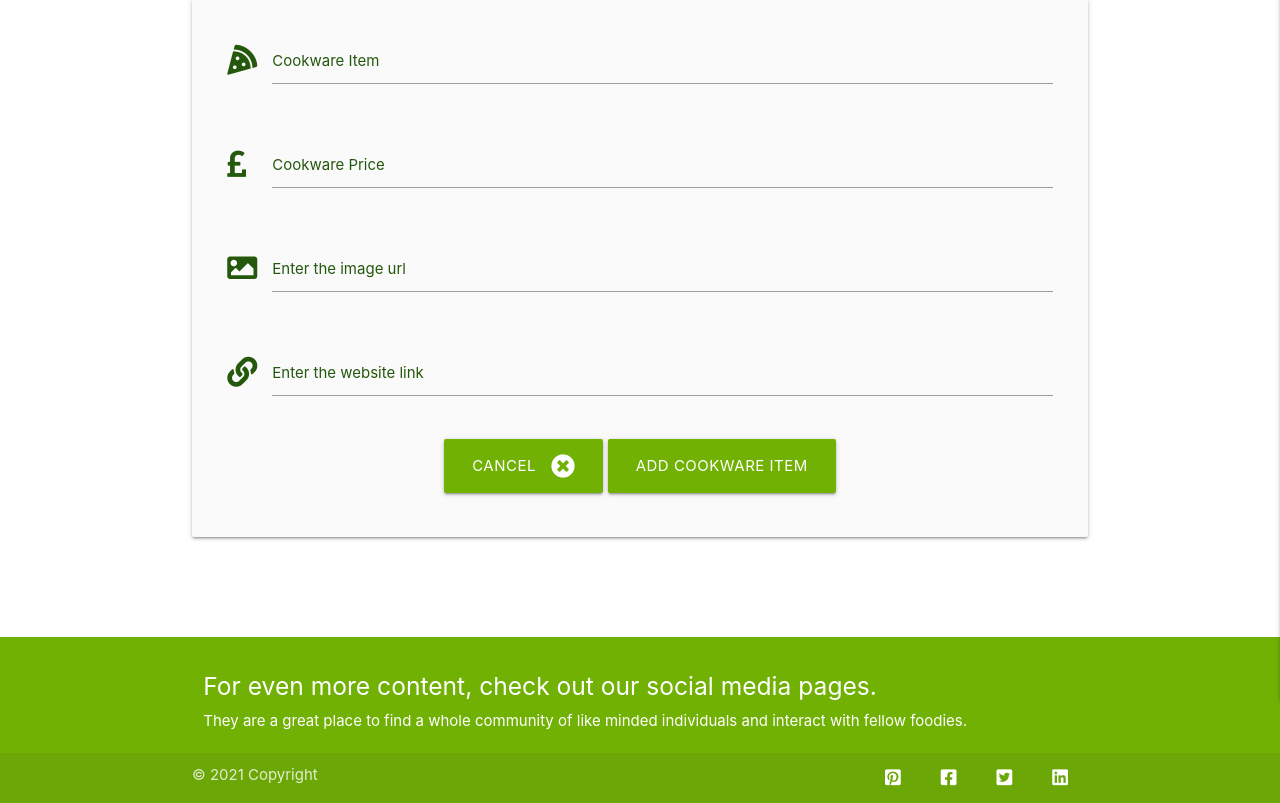
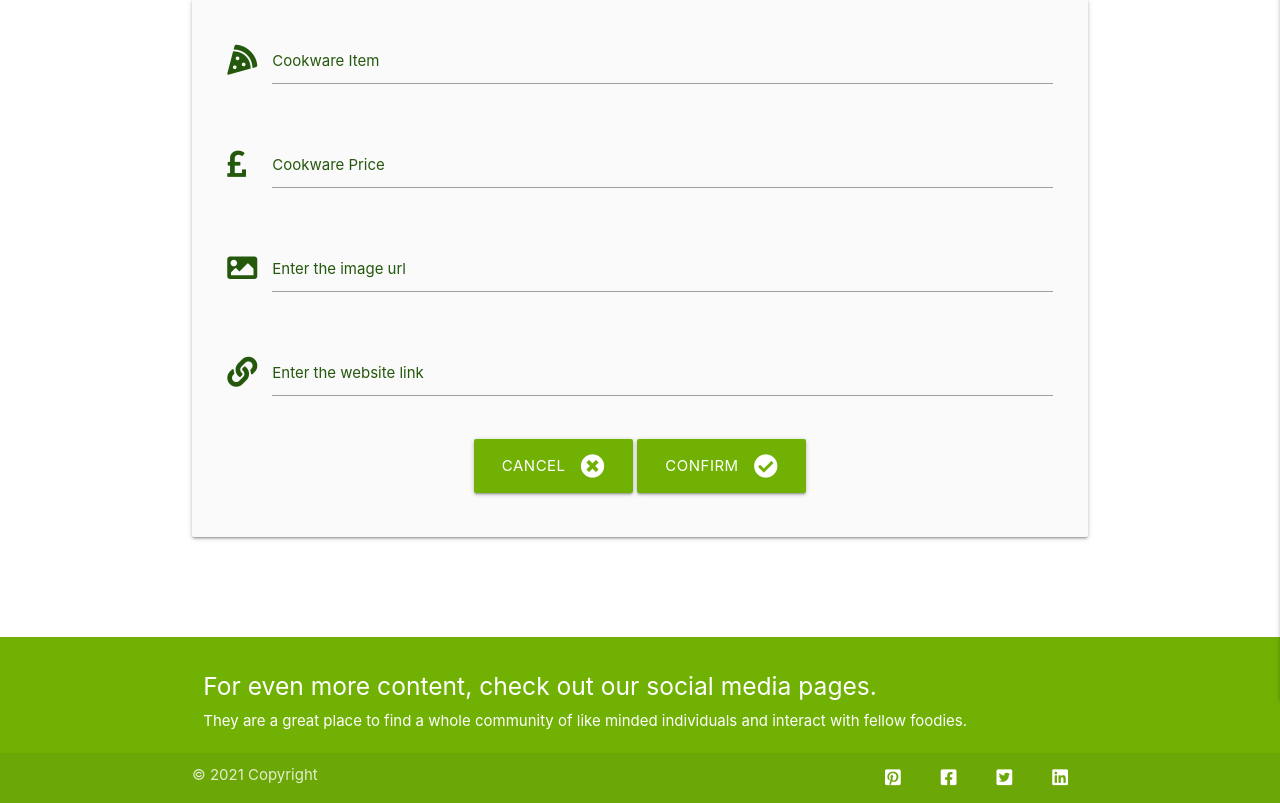
Before and after one commit to DominicSpears/milestoneproject3-soulfood, a Flask app: page /add_cookware in a window 1280 px wide. Shown: the part 160-963 px from the top of the page. Run offline with Flask 2, Linux system fonts and the light colour scheme; some libraries are stand-ins or nearby versions.

Commit message:
Alter comfirmation buttons of adding and editing items

```diff
--- a/templates/add_cookware.html
+++ b/templates/add_cookware.html
@@ -45,7 +45,8 @@
                 <a href="{{ url_for('get_cookware') }}" class="edit-cookware-btn btn-large text-shaddow">
                     Cancel <i class="fas fa-times-circle right"></i>
                 </a>
-                <a class="modal-trigger add-recipe-btn btn-large waves-effect waves-light" href="#modal1">Add Cookware Item</a>
+                <a class="modal-trigger add-recipe-btn btn-large waves-effect waves-light" href="#modal1">
+                    Confirm <i class="fas fa-check-circle right"></i></a>
             </div>
         </div>
         <!-----------------------------Modal body-->
--- a/templates/add_cuisine.html
+++ b/templates/add_cuisine.html
@@ -20,7 +20,8 @@
                     <a href="{{ url_for('get_cuisines') }}" class="edit-cookware-btn btn-large text-shaddow">
                     Cancel <i class="fas fa-times-circle right"></i>
                 </a>
-                    <a class="modal-trigger add-cuisine-btn btn-large waves-effect waves-light" href="#modal1">Add cuisine</a>
+                    <a class="modal-trigger add-cuisine-btn btn-large waves-effect waves-light" href="#modal1">
+                        Confirm <i class="fas fa-check-circle right"></i></a>
                 </div>
             </div>
             <!-----------------------------Modal body-->
--- a/templates/add_recipe.html
+++ b/templates/add_recipe.html
@@ -165,10 +165,8 @@
                 <a href="{{ url_for('get_recipes') }}" class="edit-cookware-btn btn-large text-shaddow">
                     Cancel <i class="fas fa-times-circle right"></i>
                 </a>
-                <a class="modal-trigger add-recipe-btn btn-large waves-effect waves-light" href="#modal1">Add recipe</a>
-                <!-- <button type="submit" class="add-recipe-btn btn-large text-shaddow">
-                    Add Recipe <i class="fas fa-plus-square right"></i>
-                </button> -->
+                <a class="modal-trigger add-recipe-btn btn-large waves-effect waves-light" href="#modal1">
+                    Confirm <i class="fas fa-check-circle right"></i></a>
             </div>
         </div>
         <!-----------------------------Modal body-->
--- a/templates/base.html
+++ b/templates/base.html
@@ -118,12 +118,12 @@
 
     <div id="confirmationDialog" class="delete-modal">
         <div class="delete-modal-content">
-            <h4 id="modalTitle">Delete item</h4>
+            <h4 id="modalTitle">Delete Item</h4>
             <p id="modalDescription">Are you sure you want to proceed?</p>
         </div>
         <div class="delete-modal-footer">
-            <a href="#!" class="modal-close btn">Cancel</a>
-            <a href="#!" id="modalOkBtn" class="modal-close btn add-recipe-btn">Ok</a>
+            <a href="#!" class="modal-close btn">No</a>
+            <a href="#!" id="modalOkBtn" class="modal-close btn add-recipe-btn">Yes</a>
         </div>
     </div>
 
--- a/templates/cuisines.html
+++ b/templates/cuisines.html
@@ -20,7 +20,7 @@
                     </div>
                     <div class="card-action">
                         <a href="{{ url_for('edit_cuisine', cuisine_id=cuisine._id) }}" class="cuisine-btn btn">Edit</a>
-                        <a href="{{ url_for('delete_cuisine', cuisine_id=cuisine._id) }}" class="modal-trigger btn-small small-button waves-effect waves-light remove-btn">Delete</a>
+                        <a href="{{ url_for('delete_cuisine', cuisine_id=cuisine._id) }}" class="modal-trigger cuisine-btn btn waves-effect waves-light remove-btn">Delete</a>
                     </div>
                 </div>
             </div>
--- a/templates/edit_cookware.html
+++ b/templates/edit_cookware.html
@@ -48,7 +48,8 @@
                 <a href="{{ url_for('get_cookware') }}" class="edit-cookware-btn btn-large text-shaddow">
                     Cancel <i class="fas fa-times-circle right"></i>
                 </a>
-                <a class="modal-trigger edit-cookware-btn btn-large waves-effect waves-light" href="#modal1">Edit cookware item</a>
+                <a class="modal-trigger edit-cookware-btn btn-large waves-effect waves-light" href="#modal1">
+                    Confirm Changes <i class="fas fa-check-circle right"></i></a>
             </div>
         </div>
             <!-----------------------------Modal body-->
--- a/templates/edit_cuisine.html
+++ b/templates/edit_cuisine.html
@@ -20,7 +20,8 @@
                     <a href="{{ url_for('get_cuisines') }}" class="edit-cuisine-btn btn-large text-shaddow">
                         Cancel <i class="fas fa-times-circle right"></i>
                     </a>
-                    <a class="modal-trigger edit-cuisine-btn btn-large waves-effect waves-light" href="#modal1">Edit cuisine</a>
+                    <a class="modal-trigger edit-cuisine-btn btn-large waves-effect waves-light" href="#modal1">
+                        Confirm Changes <i class="fas fa-check-circle right"></i></a>
                 </div>
             </div>
             <!-----------------------------Modal body-->
--- a/templates/edit_recipe.html
+++ b/templates/edit_recipe.html
@@ -187,7 +187,8 @@
                 <a href="{{ url_for('profile', username=session['user']) }}" class="edit-recipe-btn btn-large text-shaddow">
                     Cancel <i class="fas fa-times-circle right"></i>
                 </a>
-                <a class="modal-trigger edit-recipe-btn btn-large waves-effect waves-light" href="#modal1">Edit recipe</a>
+                <a class="modal-trigger edit-recipe-btn btn-large waves-effect waves-light" href="#modal1">
+                    Confirm Changes <i class="fas fa-check-circle right"></i></a>
             </div>
         </div>
             <!-----------------------------Modal body-->
```
Also changed, not shown: templates/edit_user.html (+4 -3 lines).
